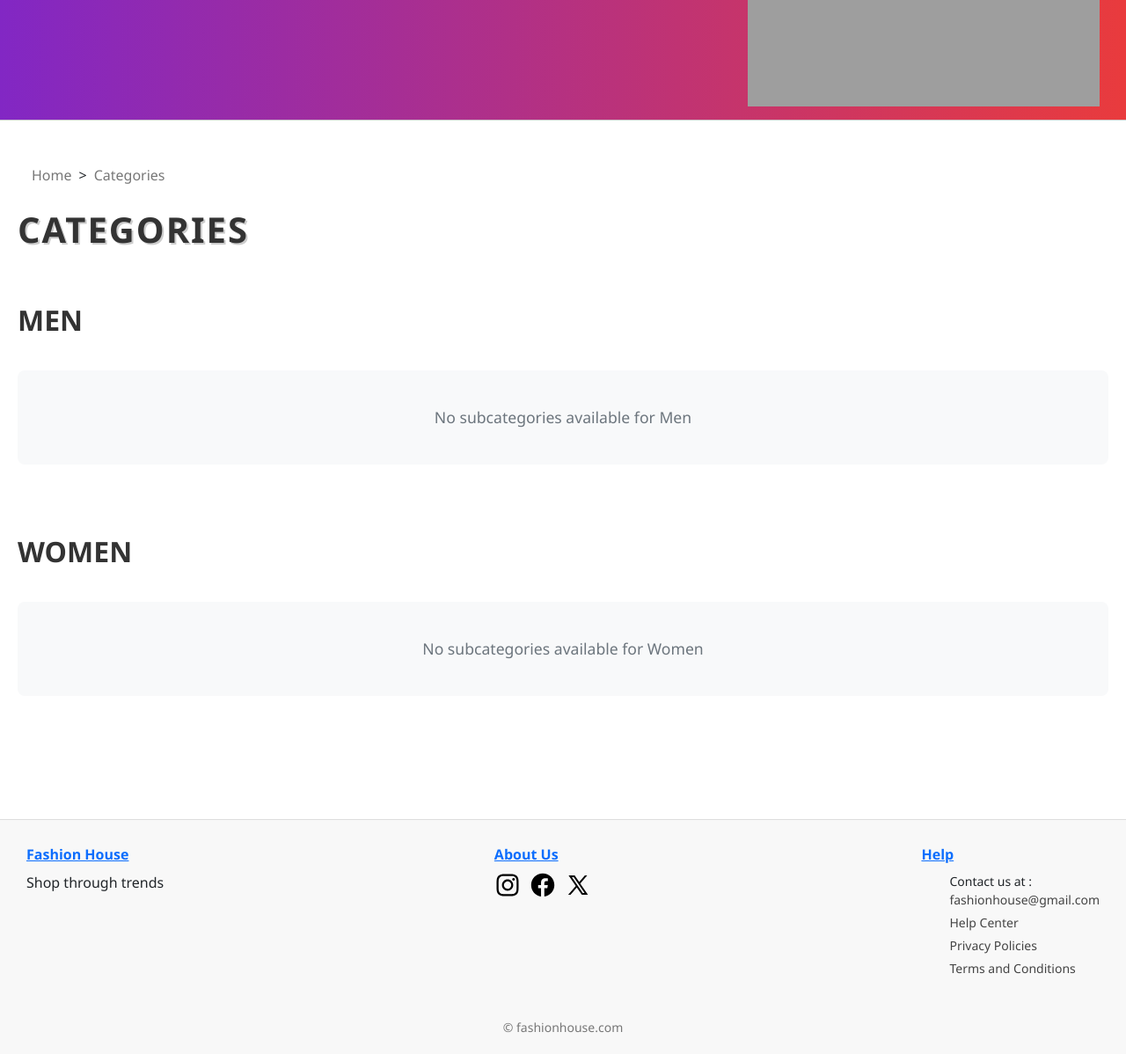
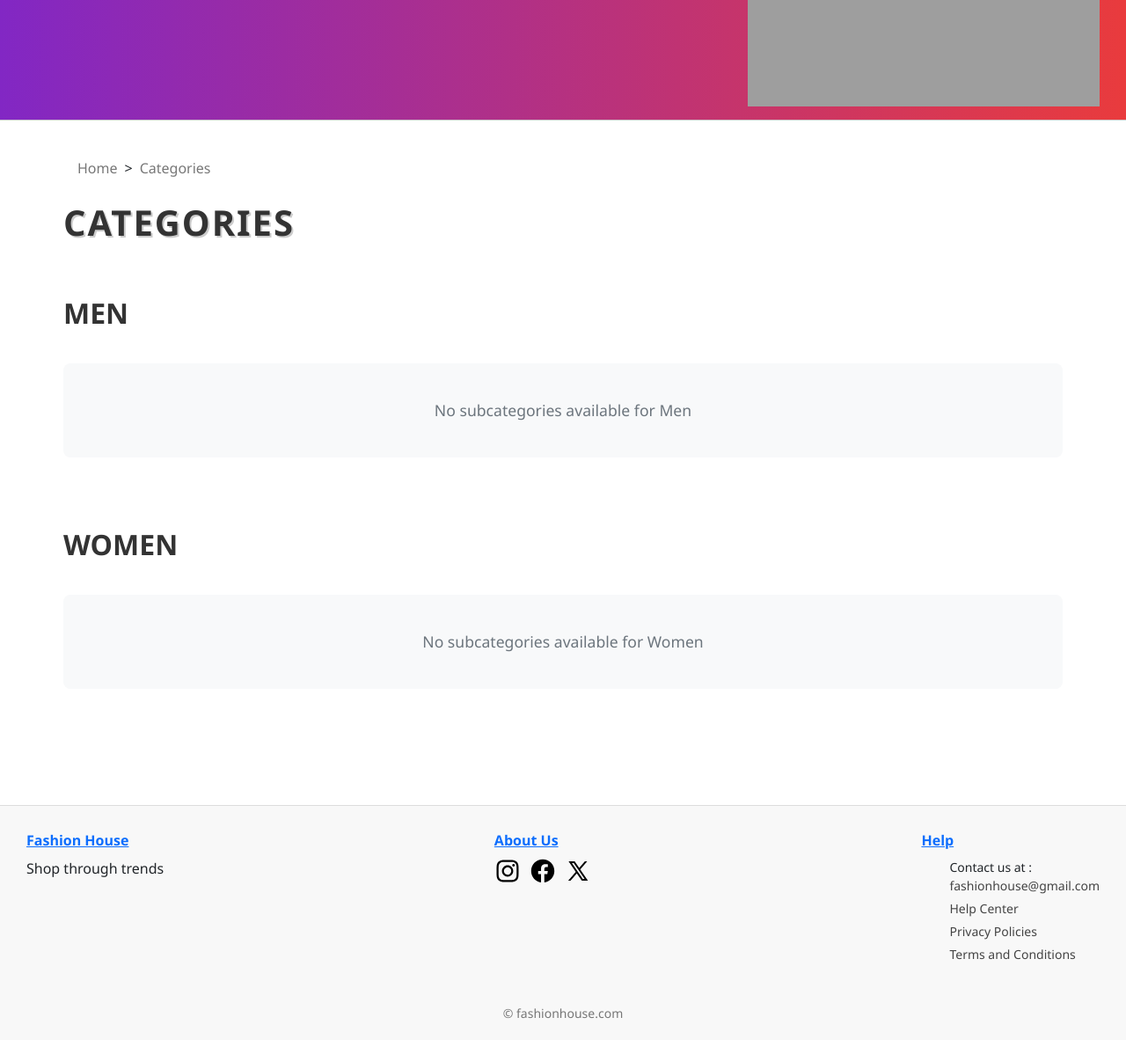
Before and after one commit to palden518/FashionHouse, a PHP site: page /category.php in a window 1280 px wide. Shown: the part 194-1392 px from the top of the page at 88% size. After the commit the page ends 1352 px from the top, so only its background shows below. Run offline with PHP 8.4, Linux system fonts and the light colour scheme; data that the repository does not hold is empty; grey boxes are pictures that could not be loaded.

Commit message:
Update category.css

```diff
--- a/styles/category.css
+++ b/styles/category.css
@@ -11,9 +11,9 @@
     }
 
     .content {
-      max-width: 1400px;
+      max-width: 1200px;
       margin: 0 auto;
-      padding: 40px 20px;
+      padding: 2rem;
     }
 
     .page-title {
```
